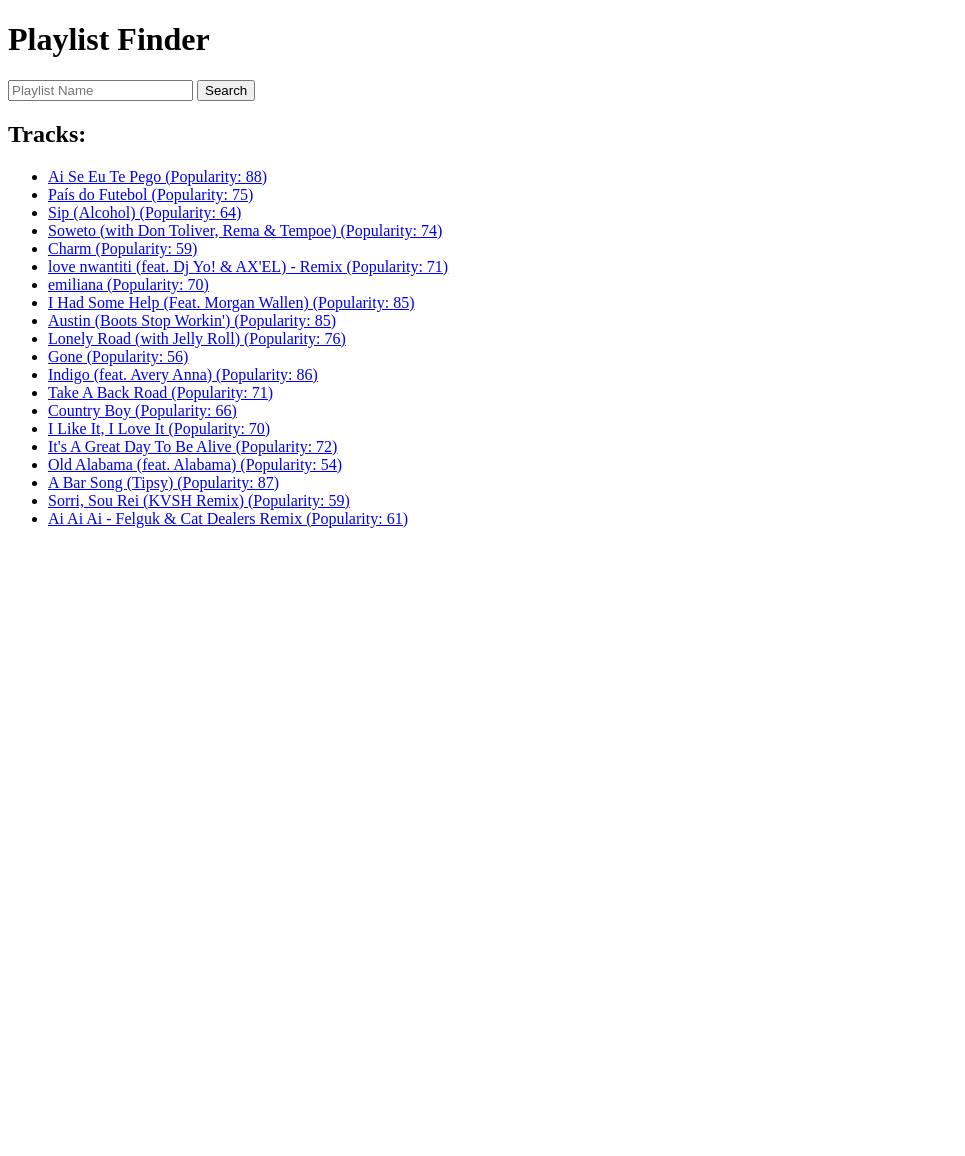
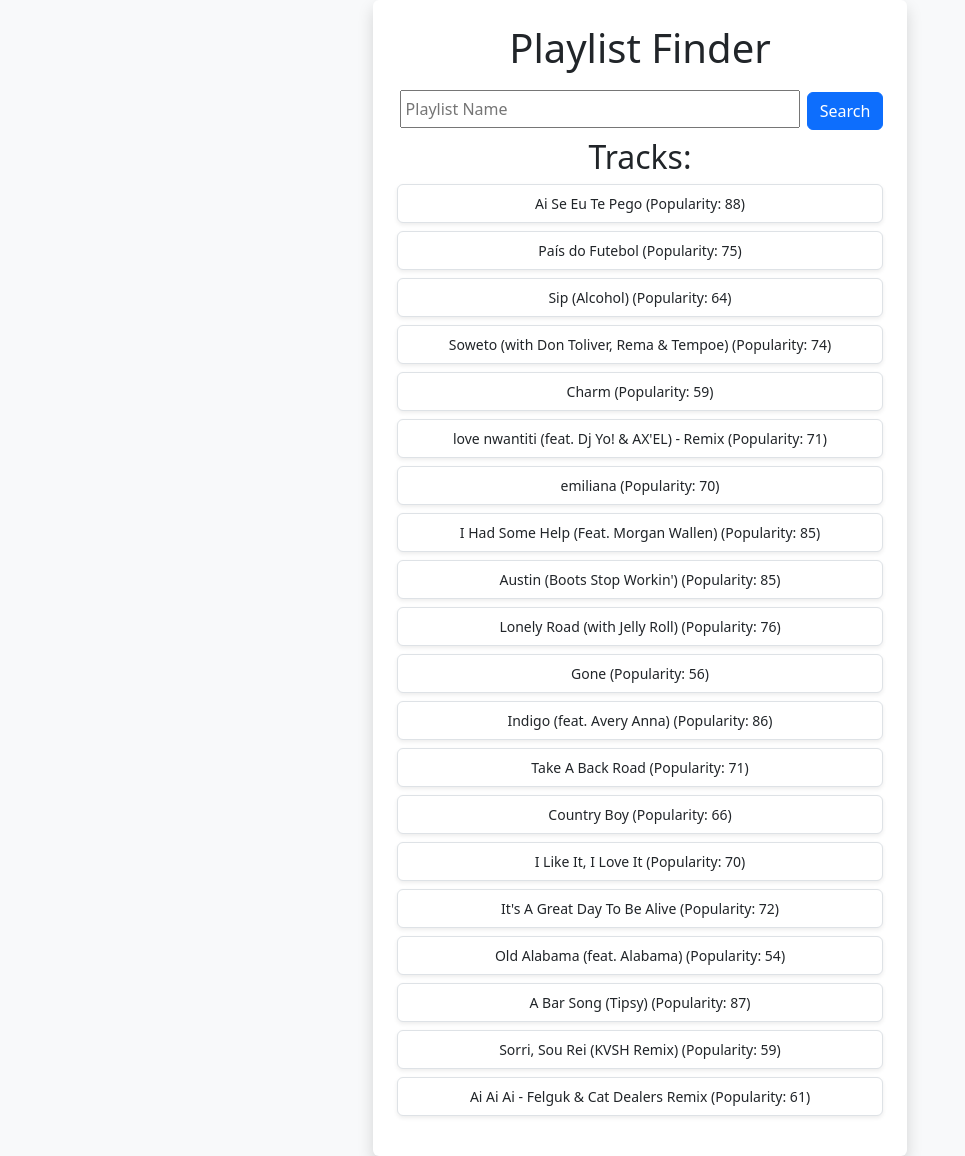
Before and after one commit to pietradev/Music_app_backend, a Django app: template music/templates/index.html in a window 1280 px wide. Shown: the whole page, without its empty margins (0-965 px from the left). Before the commit the page ends 528 px from the top, so only its background shows below. Run offline with Django 5.2, Linux system fonts and the light colour scheme; the template is opened without the code that fills it: values that come from a table or form of the project are taken from there, others are empty; data comes from the database, SQL or seed files in the repository; both versions use the stored data as it was after the commit; parts of the project's set-up code (start-up, migrations or seed data) failed here and were passed over.

Commit message:
Adding style to templates - index.html and lyrics.html - boostrap

```diff
--- /dev/null
+++ b/music/static/music/style.css
@@ -0,0 +1,19 @@
+* {
+    margin: 0;
+    padding: 0;
+    box-sizing: border-box;
+  }
+
+
+  .playlist-box{
+    width: 400px;
+    padding: 5px 4px;
+    margin: 10px 3px;
+  }
+
+  .center-box {
+    max-width: 600px;
+    margin: 60px auto;
+    text-align: center;
+    padding: 20px;
+  }
--- a/music/templates/index.html
+++ b/music/templates/index.html
@@ -1,23 +1,30 @@
+{% load static %}
+
 <!DOCTYPE html>
 <html lang="en">
 <head>
     <meta charset="UTF-8">
     <title>Playlist Finder</title>
+    <link href="https://cdn.jsdelivr.net/npm/bootstrap@5.3.3/dist/css/bootstrap.min.css" rel="stylesheet">
+    <link rel="stylesheet" href="{% static 'music/style.css'%}"></link>
 </head>
-<body>
+<body class="d-flex align-items-center justify-content-center min-vh-100 bg-light">
+    <div class="text-center p-4 bg-white rounded shadow">
         <h1>Playlist Finder</h1>
         <form method="get" action="{% url 'playlist-search-html' %}">
-        <input type="text" name="playlistName" placeholder="Playlist Name" required>
-        <button type="submit">Search</button>
+            <input class="playlist-box" type="text" name="playlistName" placeholder="Playlist Name" required>
+            <button type="submit" class="btn btn-primary">Search</button>
         </form>
 
         {% if tracks %}
             <h2>Tracks:</h2>
-        <ul>
+            <ul class="list-unstyled d-flex flex-column gap-2">
                 {% for track in tracks %}
                     <li>
-                    <a href="{% url 'track-lyrics' track_id=track.id %}">
+                        <a href="{% url 'track-lyrics' track_id=track.id %}" class="text-decoration-none">
+                            <div class="bg-white text-dark border rounded px-3 py-2 small text-center shadow-sm text-decoration-none">
                                 {{ track.title }} (Popularity: {{ track.popularity }})
+                             </div>
                         </a>
                     </li>
                 {% endfor %}
@@ -25,5 +32,7 @@
         {% elif message %}
             <p>{{ message }}</p>
         {% endif %}
+    </div>
+    <script src="https://cdn.jsdelivr.net/npm/bootstrap@5.3.3/dist/js/bootstrap.bundle.min.js"></script>
 </body>
 </html>
--- a/music_project/settings.py
+++ b/music_project/settings.py
@@ -148,7 +148,7 @@ USE_TZ = True
 # Static files (CSS, JavaScript, Images)
 # https://docs.djangoproject.com/en/5.1/howto/static-files/
 
-STATIC_URL = 'static/'
+STATIC_URL = '/static/'
 
 # Default primary key field type
 # https://docs.djangoproject.com/en/5.1/ref/settings/#default-auto-field
```
Also changed, not shown: music/templates/lyrics.html (+12 -1 lines), db.sqlite3. Lines whose indentation alone changed are shown as unchanged.
